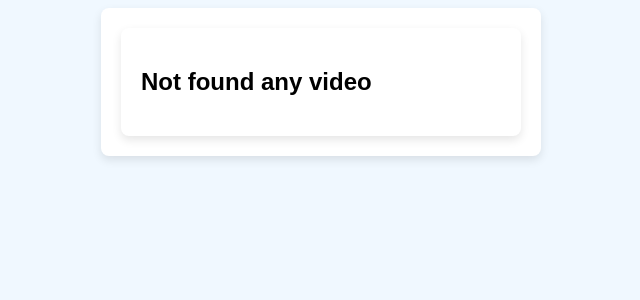
After one commit to Main-Mark-GitHub/Video-Platform, a Django app: page /find/1 in a window 1280 px wide. The commit adds this page. Shown: the top 300 px of the page, without its empty margins (319-959 px from the left). Run offline with Django 5.2, Linux system fonts and the light colour scheme; data that the repository does not hold is empty.

Commit message:
Add find page

```diff
--- a/SVP/users/templates/users/base.html
+++ b/SVP/users/templates/users/base.html
@@ -8,7 +8,7 @@
     {% load static %}
     <link rel="stylesheet" type="text/css" href="{% static 'css/main.css' %}">
 
-    <title>Video Platform</title>
+    <title>Sid Video Platform</title>
 </head>
 <body>
     <div class="container">
--- a/SVP/videos/templates/videos/base.html
+++ b/SVP/videos/templates/videos/base.html
@@ -8,7 +8,7 @@
     {% load static %}
     <link rel="stylesheet" type="text/css" href="{% static 'css/main.css' %}">
 
-    <title>Video Platform</title>
+    <title>Sid Video Platform</title>
 </head>
 <body>
     <div class="container">
--- /dev/null
+++ b/SVP/videos/templates/videos/find_page.html
@@ -0,0 +1,19 @@
+{% extends 'videos/base.html' %}
+
+
+{% block 'body' %}
+<div class="container">
+        {% if video %}
+        <div class="video_container">
+            <a href="/view/{{video.id}}" class="no-underline">
+            <img src="{{ video.cover.url }}" width="300" height="200" alt="{{video.title}}">
+            <h3>{{video.title}}</h3>
+            <h6>{{video.uploaded_at}}</h6>
+            </a>
+        </div>
+        {% else %}
+            <h2>Not found any video</h2>
+        {% endif %}
+</div>
+
+{% endblock %}
--- a/SVP/videos/urls.py
+++ b/SVP/videos/urls.py
@@ -11,5 +11,6 @@ urlpatterns = [
     path("account/add/<id>", views.add_video),
     path("account/change/<id>/<video_id>", views.change_video),
     path("account/delete/<id>/<video_id>", views.delete_video),
+    path("find/<input_string>", views.find),
 
 ] + static(settings.MEDIA_URL, document_root=settings.MEDIA_ROOT)
--- a/SVP/videos/views.py
+++ b/SVP/videos/views.py
@@ -1,7 +1,7 @@
 from django.shortcuts import render, redirect, get_object_or_404
 from .models import Video
 from users.models import Account
-
+import difflib
 
 # Create your views here.
 # see videos
@@ -10,6 +10,10 @@ from users.models import Account
 def account_main(request, id):
     template_name = "videos/account_main_page.html"
     if request.session.get(f'{id}', False):
+        if request.method == "POST":
+
+            return redirect(f"/find/{request.POST.get('data')}")
+
         videos = Video.objects.all()
 
         return render(request, template_name, {"videos": videos, "account": Account.objects.get(id=id)})
@@ -20,6 +24,8 @@ def account_main(request, id):
 def main(request):
 
     template_name = "videos/main.html"
+    if request.method == "POST":
+        return redirect(f"/find/{request.POST.get('data')}")
     videos = Video.objects.all()
 
     return render(request, template_name, {"videos": videos})
@@ -102,3 +108,18 @@ def delete_video(request, id, video_id):
         return render(request, template_name)
 
     return redirect("login")
+
+
+def find(request, input_string):
+    template_name = "videos/find_page.html"
+    videos = []
+    for el in Video.objects.all():
+        videos.append(el.title)
+
+    closest_match = difflib.get_close_matches(input_string,  videos, n=1)
+
+    if closest_match:
+        return render(request, template_name, {"video": Video.objects.get(title=closest_match[0])})
+
+    else:
+        return render(request, template_name)
```
Also changed, not shown: SVP/videos/templates/videos/account_main_page.html (+8 -0 lines), SVP/videos/templates/videos/main.html (+7 -0 lines).
